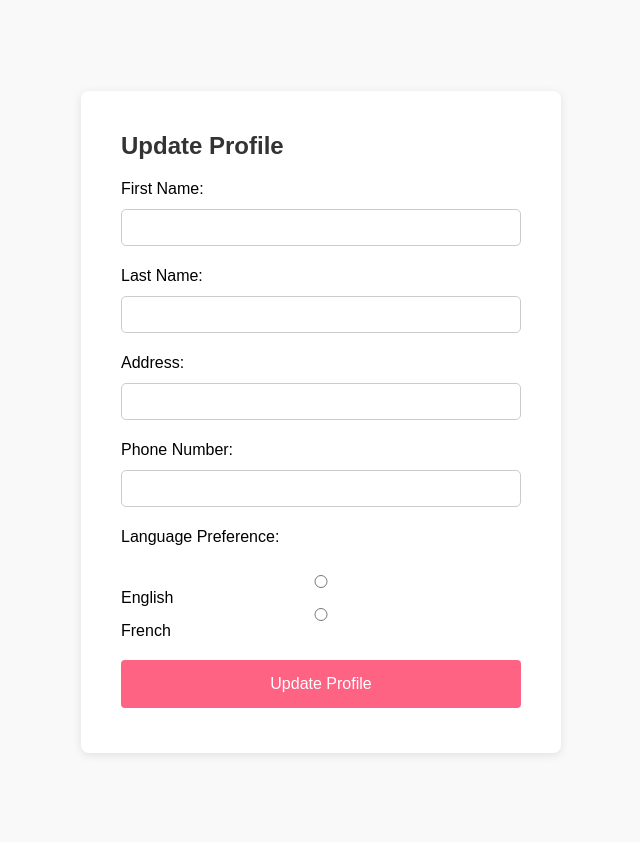
After one commit to 2230813/Cake-App-Project, a PHP site: template app/views/Profile/edit.php in a window 1280 px wide. The commit adds this page. Shown: the whole page, without its empty margins (319-959 px from the left). Run offline with PHP 8.4, Linux system fonts and the light colour scheme; the template is opened without the code that fills it, so the values that code supplies are empty.

Commit message:
added profile editing (._.)

```diff
--- a/app/models/Profile.php
+++ b/app/models/Profile.php
@@ -64,7 +64,7 @@ class Profile extends \app\core\Model{
 	//update
 	//you can't change the user_id that's a business logic choice that gets implemented in the model
 	public function update(){
-		$SQL = 'UPDATE profile SET first_name=:first_name,last_name=:last_name,address=:address,phone_number=:phone_number,last_name=:phone_number WHERE profile_id = :profile_id';
+		$SQL = 'UPDATE profile SET first_name=:first_name,last_name=:last_name,address=:address,phone_number=:phone_number,language_preference=:language_preference WHERE profile_id = :profile_id';
 		$STMT = self::$_conn->prepare($SQL);
 		$STMT->execute(
 			['profile_id'=>$this->profile_id,
--- a/app/routes.php
+++ b/app/routes.php
@@ -6,3 +6,5 @@ $this->addRoute('User/logout','User,logout');
 $this->addRoute('Cake/catalog','Cake,catalog');
 $this->addRoute('Profile/index','Profile,index');
 $this->addRoute('Profile/create','Profile,create');
+$this->addRoute('Profile/edit','Profile,edit');
+$this->addRoute('Profile/delete','Profile,delete');
--- /dev/null
+++ b/app/views/Profile/edit.php
@@ -0,0 +1,39 @@
+<html lang="en">
+<head>
+    <meta charset="UTF-8">
+    <meta name="viewport" content="width=device-width, initial-scale=1.0">
+    <title>Update Profile | Cake Shop</title>
+    <link rel="stylesheet" href="../../../common/css/base.css">
+    <link rel="stylesheet" href="../../../common/css/profile.css">
+</head>
+<body>
+    <div class="form-container">
+        <h2>Update Profile</h2>
+        <form id="updateProfileForm" method='post' action=''>
+            <div class="form-group">
+                <label for="name">First Name:</label>
+                <input type="text" id="name" name="first_name" value="<?= $data->first_name ?>" required>
+            </div>
+            <div class="form-group">
+                <label for="last_name">Last Name:</label>
+                <input type="text" id="last_name" name="last_name" value="<?= $data->last_name ?>" required>
+            </div>
+            <div class="form-group">
+                <label for="address">Address:</label>
+                <input type="text" id="address" name="address" value="<?= $data->address ?>" required>
+            </div>
+            <div class="form-group">
+                <label for="phone">Phone Number:</label>
+                <input type="text" id="phone" name="phone" value="<?= $data->phone_number ?>" required>
+            </div>
+            <div class="form-group">
+                <label for="language">Language Preference:</label> <br>
+                <input type="radio" id="language" name="language" value="EN" required> English<br>
+                <input type="radio" id="" name="language" value="FR" required> French
+            </div>
+
+            <button type="submit" class="btn" name="action">Update Profile</button>
+        </form>
+    </div>
+</body>
+</html>
--- a/app/views/Profile/index.php
+++ b/app/views/Profile/index.php
@@ -9,6 +9,8 @@
 <body>
     <div class="profile-container">
         <h2>User Profile</h2>
+        <a href="/Profile/edit">Edit</a>
+        <a href="/Profile/delete">Delete</a>
         <div class="profile-flex">
             <div class="profile-sidebar">
                 <div class="profile-info">
```
Also changed, not shown: app/controllers/Profile.php (+8 -5 lines), app/views/Profile/delete.php (added, +18 -0 lines).
